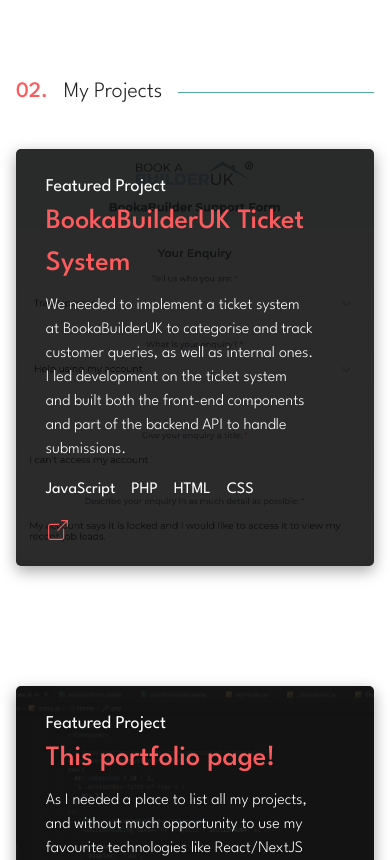
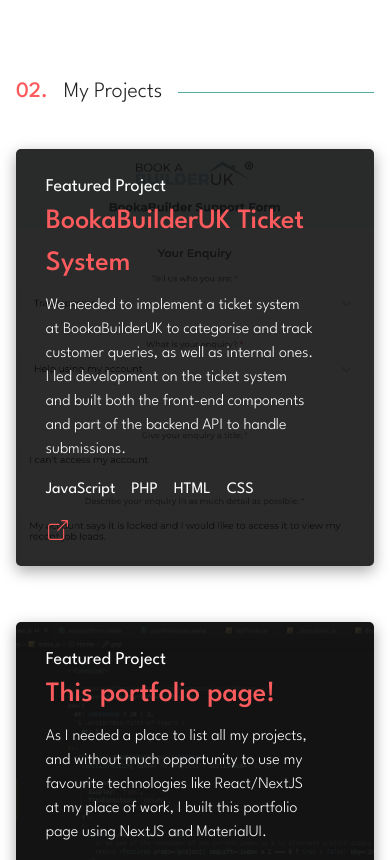
Before and after one commit to Keane54/portfolio-website, a Next.js app: page / in a window 390 px wide. Shown: the part 1640-2500 px from the top of the page. Built offline with nearby package versions, Linux system fonts and the light colour scheme.

Commit message:
Adjust gap on mobile between featured projects

```diff
--- a/pages/index.js
+++ b/pages/index.js
@@ -150,6 +150,9 @@
                   display: 'flex',
                   flexDirection: 'column',
                   gap: 12,
+                  '@media (max-width: 900px)': {
+                    gap: 4
+                  }
                 }}>
                 {
                   projects.map((project, index) => {
```
